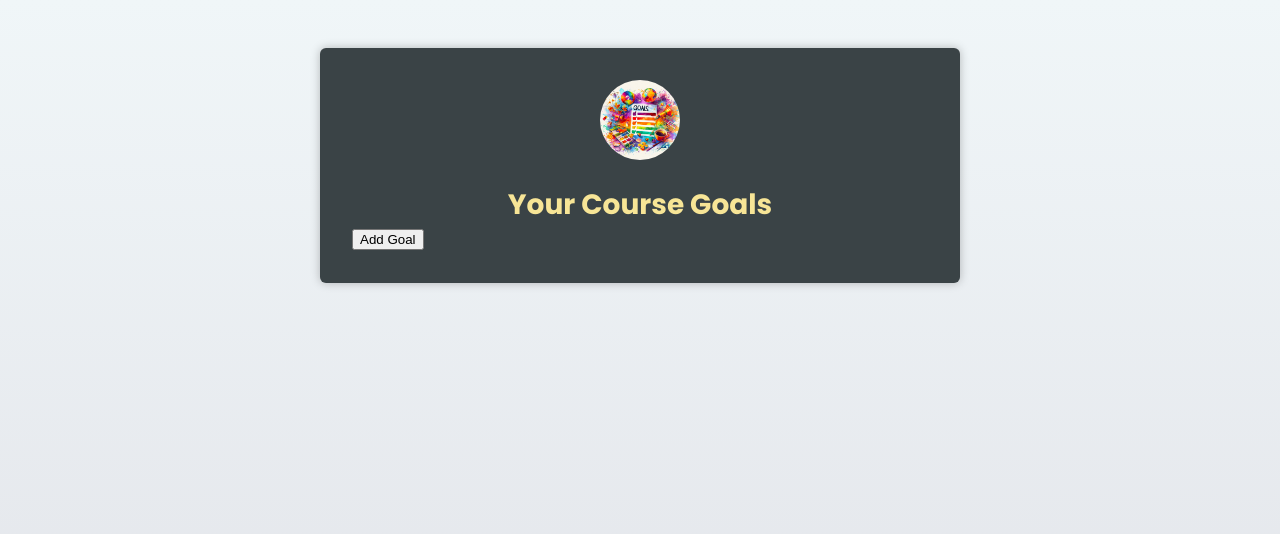
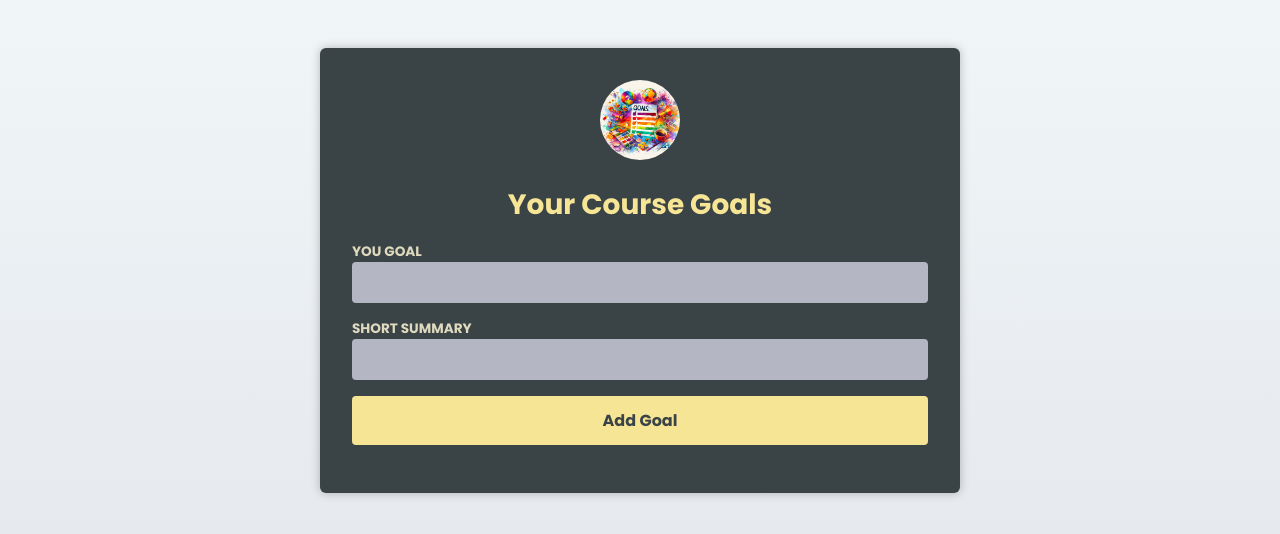
Before and after one commit to nach131/ReactTXS, a React (Vite) app: page / in a window 1280 px wide. Shown: the top 534 px of the page. Built offline with nearby package versions, Linux system fonts and the light colour scheme.

Commit message:
40 newGoal Component

```diff
--- a/src/App.tsx
+++ b/src/App.tsx
@@ -3,6 +3,7 @@
 import { useState } from 'react';
 import CourseGoalList from './components/CourseGoalList';
 import { CourseGoal } from './Models/CourseGoal';
+import NewGoal from './components/NewGoal';
 
 function App() {
   const [goals, setGoals] = useState<CourseGoal[]>([]);
@@ -29,7 +30,7 @@
         <Header src={goalsImg} alt="A list of goals">
           <h1>Your Course Goals</h1>
         </Header>
-        <button onClick={handleAddGola}>Add Goal</button>
+        <NewGoal />
         <CourseGoalList goals={goals} onDeleteGoal={hanleDeleteGoal} />
       </main>
     </>
--- /dev/null
+++ b/src/components/NewGoal.tsx
@@ -0,0 +1,23 @@
+import { FormEvent } from 'react';
+
+export default function NewGoal() {
+  function handleSumbit(event: FormEvent) {
+    event.preventDefault();
+  }
+
+  return (
+    <form onSubmit={handleSumbit}>
+      <p>
+        <label htmlFor="goal">You Goal</label>
+        <input id="goal" type="text" />
+      </p>
+      <p>
+        <label htmlFor="sumary">Short summary</label>
+        <input id="summary" type="text" />
+      </p>
+      <p>
+        <button>Add Goal</button>
+      </p>
+    </form>
+  );
+}
```
